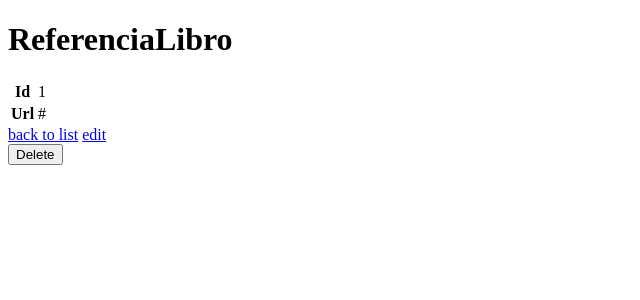
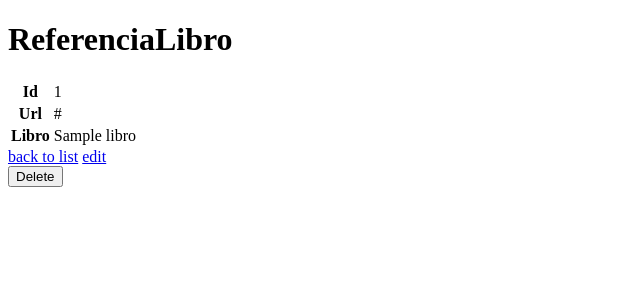
Before and after one commit to FJavierGil/demoSymfony29nov, a Symfony app: template templates/referencia_libro/show.html.twig in a window 1280 px wide. Shown: the top 300 px of the page, without its empty margins (0-640 px from the left). Run offline with Twig, Linux system fonts and the light colour scheme; the template is opened without the code that fills it: most values are stand-ins (such as "Sample title", 1, 10 or a date in 2020); some libraries are stand-ins or nearby versions.

Commit message:
Edita show.html.twig para mostrar Libro

```diff
--- a/templates/referencia_libro/show.html.twig
+++ b/templates/referencia_libro/show.html.twig
@@ -15,6 +15,10 @@
                 <th>Url</th>
                 <td>{{ referencia_libro.url }}</td>
             </tr>
+            <tr>
+                <th>Libro</th>
+                <td>{{ referencia_libro.libro }}</td>
+            </tr>
         </tbody>
     </table>
 
```
